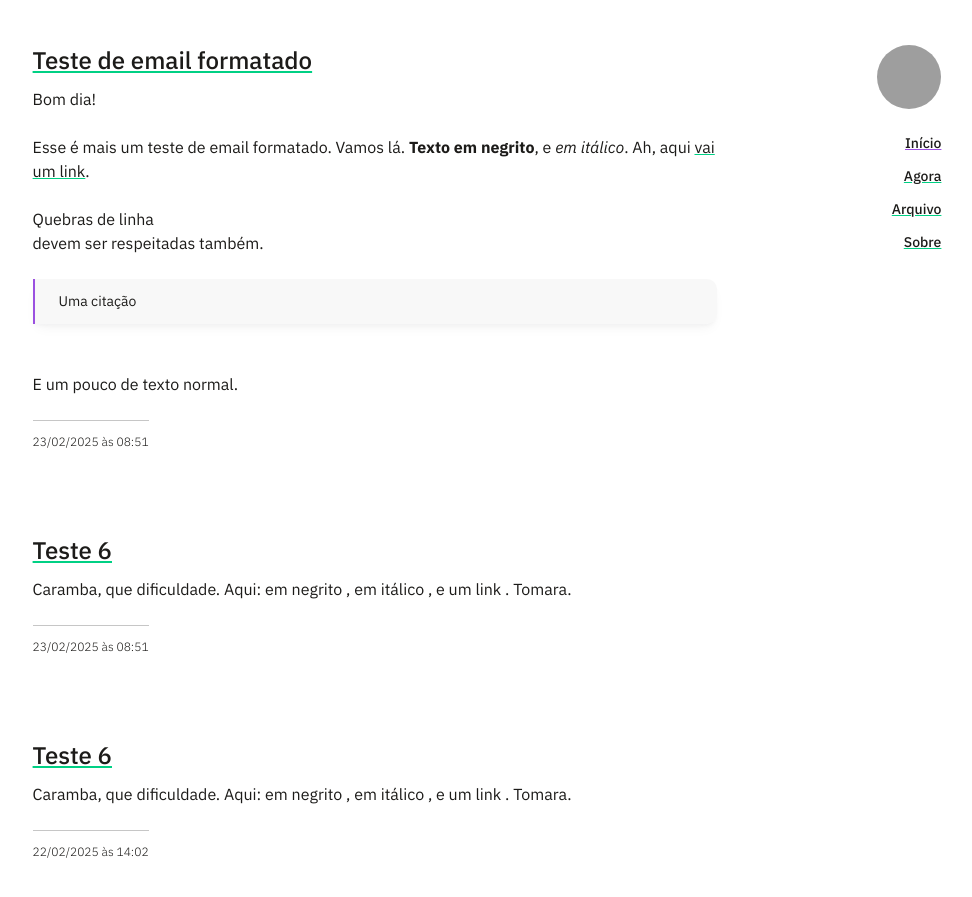
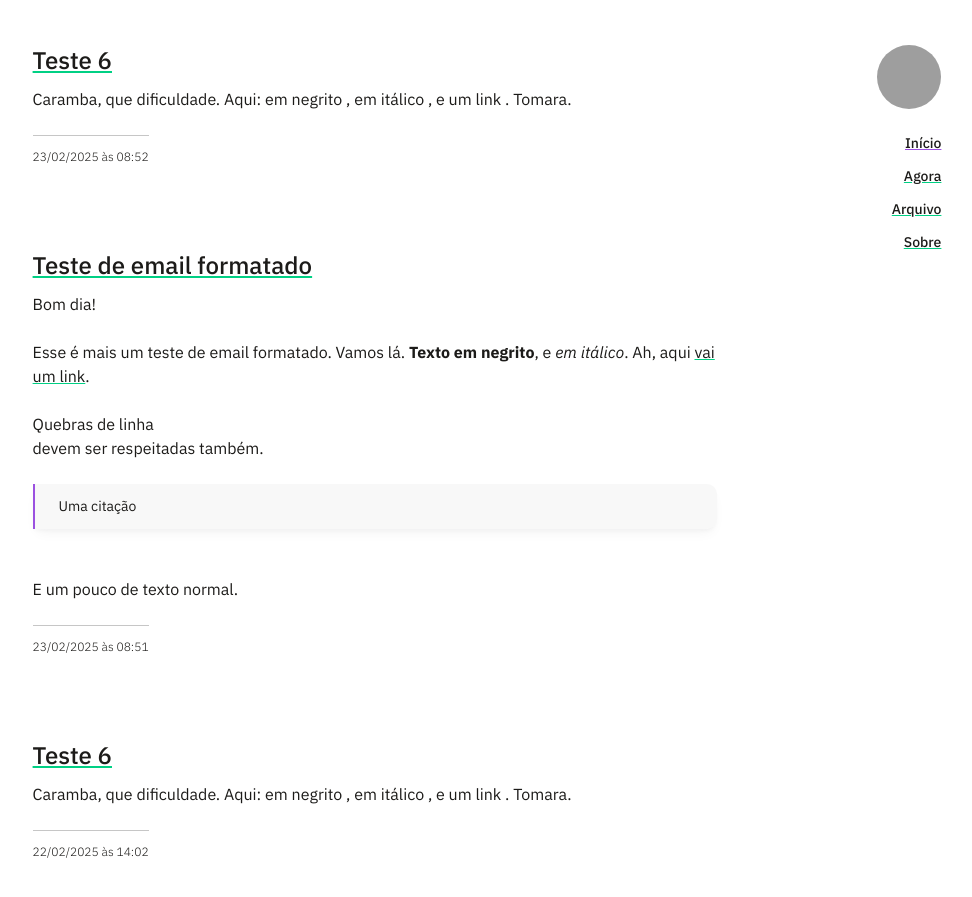
Before and after one commit to arthrfrts/arthrfrts, a Jekyll site: the page built from index.html, in a window 1280 px wide and 900 px high. Shown: the top 897 px of the window, without its empty margins (153-1125 px from the left). Built offline with Jekyll 4.4.1, drawn with Linux system fonts in a browser that asks for light colours; some web fonts are replaced; a script that is not in the unit is left out; part of the change alters nothing that is shown; grey boxes are pictures that could not be loaded.

Commit message:
Adding post teste-6 via JekyllMail

```diff
--- a/_posts/2025-02-23-teste-6.md
+++ b/_posts/2025-02-23-teste-6.md
@@ -1,11 +1,11 @@
 ---
 title: 'Teste 6'
-date: 2025-02-23 11:51:57
+date: 2025-02-23 11:52:18
 layout: post
 markup: markdown
 name: 2025-02-23-teste-6.md
 published: true
-time: 2025-02-23 11:51:57 -0300
+time: 2025-02-23 11:52:18 -0300
 title: Teste 6
 ---
 Caramba, que dificuldade. Aqui: em negrito , em itálico , e um link . Tomara.
```
